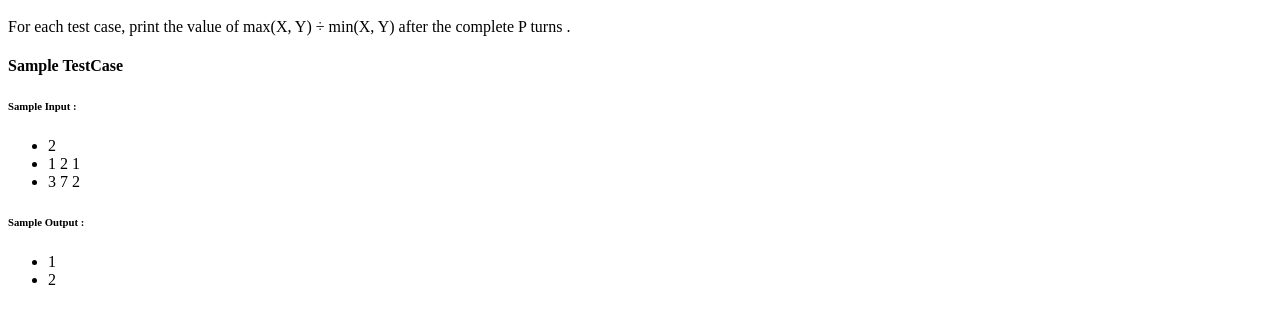
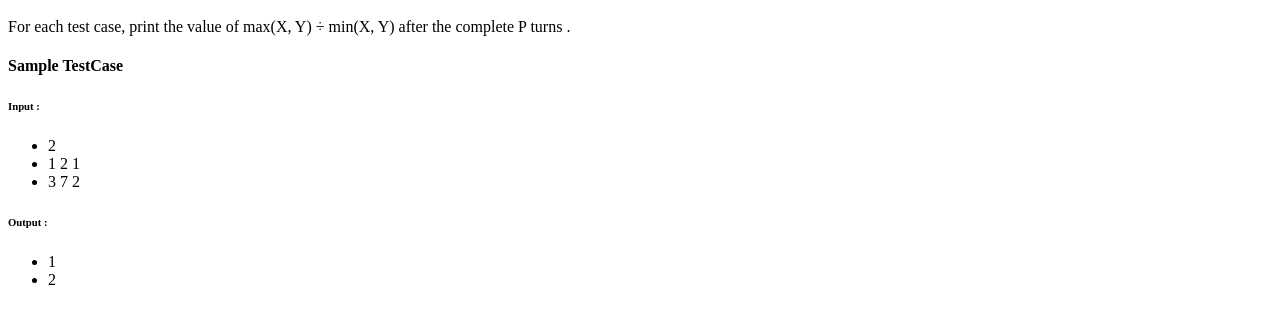
Before and after one commit to gostudent/Letsgo, a Jekyll site: the page built from _posts/2018-01-10-DAY-1-solution-in-go.md, in a window 1280 px wide. Shown: the part 547-859 px from the top of the page. Built offline with Jekyll 4.4.1, drawn with Linux system fonts in a browser that asks for light colours.

Commit message:
Update 2018-01-10-DAY-1-solution-in-go.md

```diff
--- a/_posts/2018-01-10-DAY-1-solution-in-go.md
+++ b/_posts/2018-01-10-DAY-1-solution-in-go.md
@@ -25,13 +25,13 @@ For each test case, print the value of max(X, Y) ÷ min(X, Y) after the complete
 
 #### Sample TestCase
 
-###### Sample Input :
+###### Input :
 - 2
 - 1 2 1
 - 3 7 2
 
 
-###### Sample Output :
+###### Output :
 - 1
 - 2
 
```
